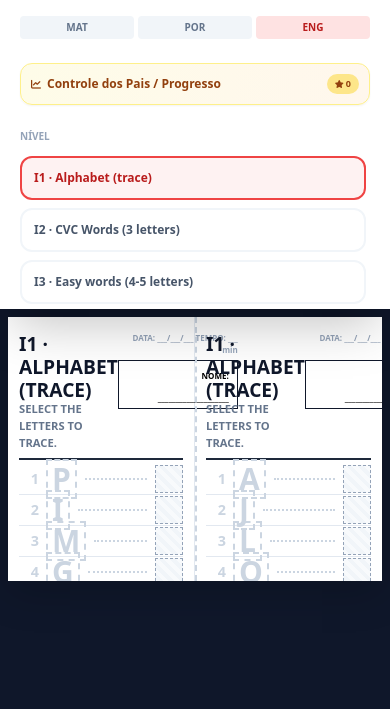
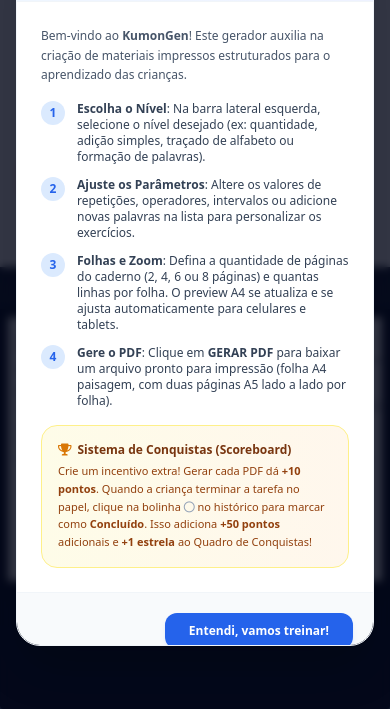
Before and after one commit to dhsig86/kumongen, a plain HTML site: page ingles.html in a window 390 px wide. Shown: the part 135-844 px from the top of the page. Drawn offline with nearby package versions, Linux system fonts and the light colour scheme.

Commit message:
fix: Quick wins — modais acessíveis (ARIA, ESC, focus trap), onboarding automático 1ª visita, botão Ver Preview mobile

```diff
--- a/gerador.js
+++ b/gerador.js
@@ -13,6 +13,14 @@ const KumonGen = (function() {
         zoomSpan = document.getElementById('zoomValue');
         adjustPreviewScale();
         renderScoreboardWidget();
+
+        // Abre tutorial automaticamente na primeira visita
+        if (!localStorage.getItem('kumongen_tutorial_seen')) {
+            setTimeout(() => {
+                showTutorialModal();
+                localStorage.setItem('kumongen_tutorial_seen', 'true');
+            }, 500);
+        }
     }
 
     // Ajusta zoom da pré-visualização (telas grandes)
@@ -473,6 +481,10 @@ const KumonGen = (function() {
         const modal = document.createElement('div');
         modal.id = 'parental-modal';
         modal.className = 'fixed inset-0 z-50 flex items-center justify-center p-4 bg-slate-950/80 backdrop-blur-sm';
+        modal.setAttribute('role', 'dialog');
+        modal.setAttribute('aria-modal', 'true');
+        modal.setAttribute('aria-label', 'Controle Parental');
+        modal.setAttribute('tabindex', '-1');
         modal.innerHTML = `
             <div class="bg-white rounded-3xl max-w-md w-full max-h-[85vh] overflow-y-auto shadow-2xl border border-slate-100 flex flex-col text-slate-800 transition-all transform scale-100">
                 <!-- Header -->
@@ -529,6 +541,22 @@ const KumonGen = (function() {
             </div>
         `;
         document.body.appendChild(modal);
+
+        // ESC para fechar
+        const escHandler = (e) => { if (e.key === 'Escape') { modal.remove(); document.removeEventListener('keydown', escHandler); } };
+        document.addEventListener('keydown', escHandler);
+
+        // Cleanup do ESC handler nos botões de fechar existentes
+        modal.querySelectorAll('button').forEach(btn => {
+            const originalOnclick = btn.getAttribute('onclick');
+            if (originalOnclick && originalOnclick.includes('remove')) {
+                btn.removeAttribute('onclick');
+                btn.addEventListener('click', () => { modal.remove(); document.removeEventListener('keydown', escHandler); });
+            }
+        });
+
+        // Focus trap: move foco para dentro do modal
+        modal.focus();
     }
 
     // Função de trigger de conclusão que redesenha o modal de controle parental
@@ -547,6 +575,10 @@ const KumonGen = (function() {
         const modal = document.createElement('div');
         modal.id = 'tutorial-modal';
         modal.className = 'fixed inset-0 z-50 flex items-center justify-center p-4 bg-slate-950/80 backdrop-blur-sm';
+        modal.setAttribute('role', 'dialog');
+        modal.setAttribute('aria-modal', 'true');
+        modal.setAttribute('aria-label', 'Tutorial');
+        modal.setAttribute('tabindex', '-1');
         modal.innerHTML = `
             <div class="bg-white rounded-3xl max-w-lg w-full max-h-[85vh] overflow-y-auto shadow-2xl border border-slate-100 flex flex-col text-slate-800 transition-all transform scale-100">
                 <!-- Header -->
@@ -602,6 +634,22 @@ const KumonGen = (function() {
             </div>
         `;
         document.body.appendChild(modal);
+
+        // ESC para fechar
+        const escHandler = (e) => { if (e.key === 'Escape') { modal.remove(); document.removeEventListener('keydown', escHandler); } };
+        document.addEventListener('keydown', escHandler);
+
+        // Cleanup do ESC handler nos botões de fechar existentes
+        modal.querySelectorAll('button').forEach(btn => {
+            const originalOnclick = btn.getAttribute('onclick');
+            if (originalOnclick && originalOnclick.includes('remove')) {
+                btn.removeAttribute('onclick');
+                btn.addEventListener('click', () => { modal.remove(); document.removeEventListener('keydown', escHandler); });
+            }
+        });
+
+        // Focus trap: move foco para dentro do modal
+        modal.focus();
     }
 
     function shuffleAndDecluster(arr, keyFn) {
--- a/ingles.html
+++ b/ingles.html
@@ -103,6 +103,13 @@
     </div>
 </aside>
 
+<!-- Botão mobile para scroll até o preview -->
+<div class="md:hidden no-print sticky top-0 z-10 bg-slate-800/90 backdrop-blur-sm p-2 text-center">
+    <button onclick="document.getElementById('previewContainer').scrollIntoView({behavior:'smooth'})" class="text-xs text-slate-300 hover:text-white font-bold py-1 px-4 rounded-full bg-slate-700 hover:bg-slate-600 transition-colors">
+        <i class="fas fa-eye"></i> Ver Preview ↓
+    </button>
+</div>
+
 <main class="flex-1 overflow-auto bg-[#0F172A] flex items-start justify-center p-8 no-print" id="previewContainer">
     <div id="zoomContainer" class="transition-transform duration-200 origin-top" style="transform:scale(0.7)">
         <div id="a4-sheet" class="bg-white shadow-2xl flex relative">
```
Also changed, not shown: matematica.html (+7 -0 lines), portugues.html (+7 -0 lines).
